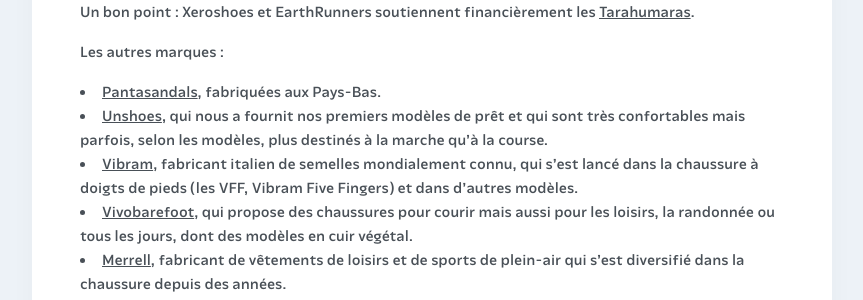
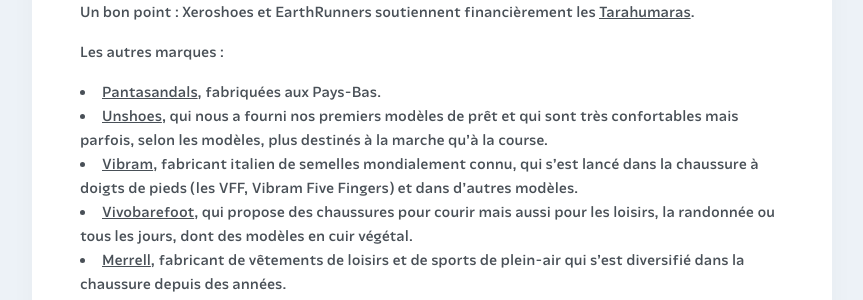
Before and after one commit to courirpaleo/courirpaleo.github.io, a Jekyll site: the page built from _pages/ressources.md, in a window 1280 px wide and 900 px high, scrolled down 7975 px. Shown: the part 155-455 px from the top of the window, without its empty margins (208-1071 px from the left). Built offline with Jekyll 4.4.1, drawn with Linux system fonts in a browser that asks for light colours; some web fonts are replaced.

Commit message:
Update ressources.md

```diff
--- a/_pages/ressources.md
+++ b/_pages/ressources.md
@@ -86,7 +86,7 @@
 
 Les autres marques&nbsp;:
 - [Pantasandals](https://pantasandals.com/fr), fabriquées aux Pays-Bas.
-- [Unshoes](https://www.unshoesusa.com), qui nous a fournit nos premiers modèles de prêt et qui sont très confortables mais parfois, selon les modèles, plus destinés à la marche qu'à la course.
+- [Unshoes](https://www.unshoesusa.com), qui nous a fourni nos premiers modèles de prêt et qui sont très confortables mais parfois, selon les modèles, plus destinés à la marche qu'à la course.
 - [Vibram](https://www.vibram.fr), fabricant italien de semelles mondialement connu, qui s'est lancé dans la chaussure à doigts de pieds (les VFF, Vibram Five Fingers) et dans d'autres modèles.
 - [Vivobarefoot](https://www.vivobarefoot.com/eu), qui propose des chaussures pour courir mais aussi pour les loisirs, la randonnée ou tous les jours, dont des modèles en cuir végétal.
 - [Merrell](https://www.merrell.com/FR/fr_FR/home), fabricant de vêtements de loisirs et de sports de plein-air qui s'est diversifié dans la chaussure depuis des années.
```
